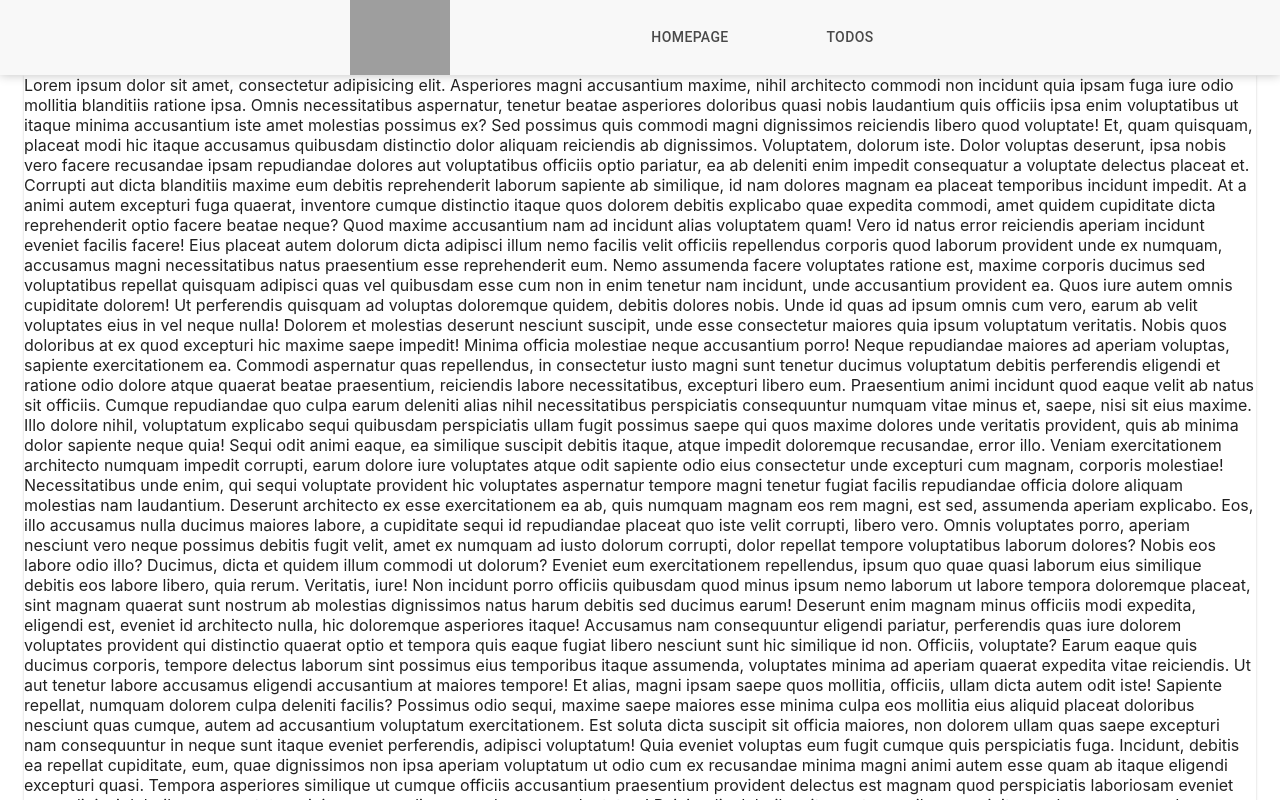
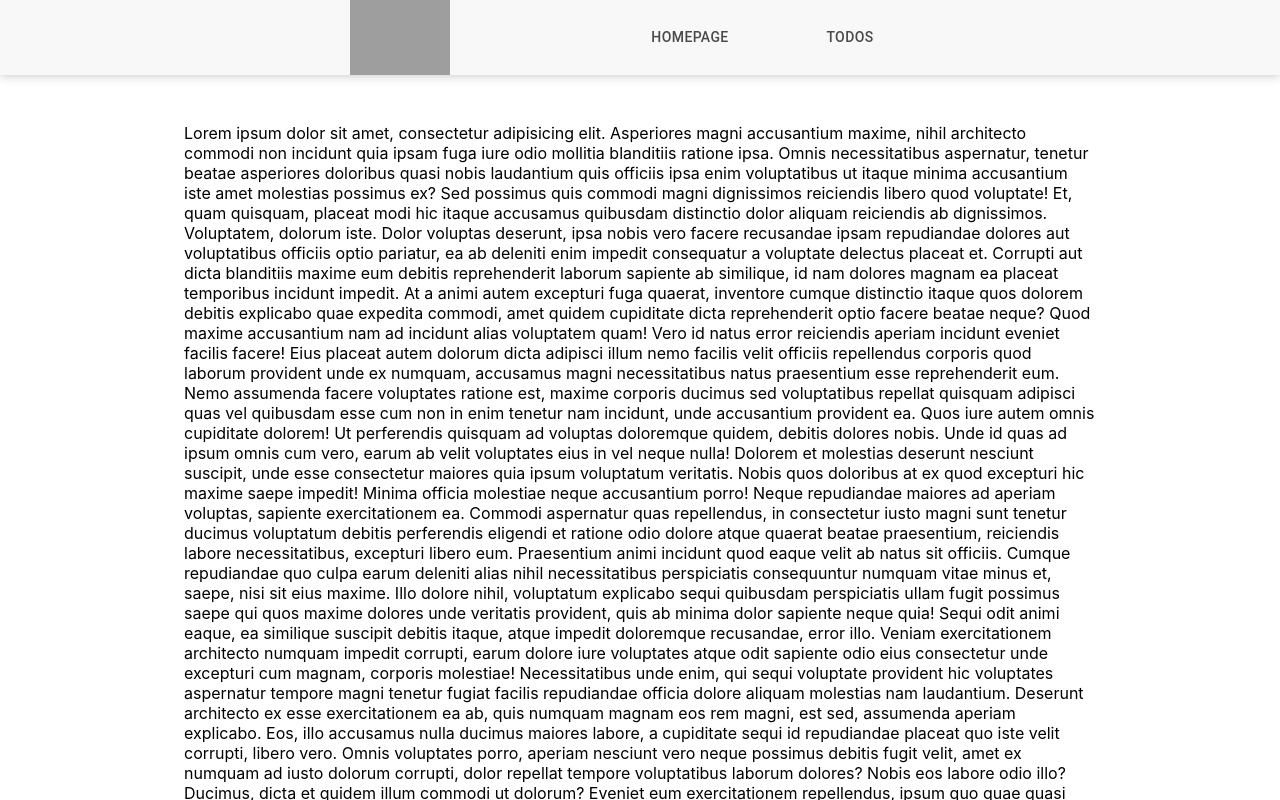
Before and after one commit to ArtVoronov/react-shuttle-dyplom, a React (Create React App) app: page / in a window 1280 px wide. Shown: the top 800 px of the page. Built offline with nearby package versions, Linux system fonts and the light colour scheme; grey boxes are pictures that could not be loaded.

Commit message:
a little bit of fixes

```diff
--- a/src/App.js
+++ b/src/App.js
@@ -1,25 +1,18 @@
-import { BrowserRouter } from "react-router-dom";
+import { BrowserRouter, Router } from "react-router-dom";
 import "./App.css";
 import Header from "./components/header";
 import navPages from "./data/pages.json";
 import styles from "./App.module.css";
 import Routes from "./routes";
-import { Box, Container } from "@material-ui/core";
+import Layout from "./layout";
 
 function App() {
   return (
     <BrowserRouter>
       <Header navPages={navPages} />
-      <Container maxWidth="lg">
-        <Box
-          className={styles.container}
-          display="flex"
-          justifyContent="center"
-          flexDirection="column"
-        >
-          <Routes />
-        </Box>
-      </Container>
+      <Layout size="md">
+        <Routes />
+      </Layout>
     </BrowserRouter>
   );
 }
--- a/src/components/todos-list/index.js
+++ b/src/components/todos-list/index.js
@@ -61,7 +61,4 @@ const TodosList = () => {
   );
 };
 
-// const mapStateToProps = (state) => ({ todos: state });
-
-// export default connect(mapStateToProps)(TodosList);
 export default TodosList;
--- a/src/index.css
+++ b/src/index.css
@@ -26,12 +26,13 @@ code {
 }
 
 .router-animation-exit{
-  opacity: 1;
+  opacity: 0;
+  top: 0;
 }
 
 .router-animation-exit-active{
   position: absolute;
   top: 100%;
   opacity: 0;
-  transition: all 300ms ease-in;
+  transition: opacity 300ms ease-in;
 }
--- a/src/layout/index.js
+++ b/src/layout/index.js
@@ -0,0 +1,25 @@
+import styles from "./index.module.css";
+import PropTypes from "prop-types";
+import Box from "@material-ui/core/Box";
+import Container from "@material-ui/core/Container";
+
+const Layout = ({ children, size, direction = "column" }) => {
+  return (
+    <Container maxWidth={size} className={styles.container}>
+      <Box
+        display="flex"
+        justifyContent="center"
+        flexDirection={direction}
+        className={styles.box}
+      >
+        {children}
+      </Box>
+    </Container>
+  );
+};
+
+export default Layout;
+
+Layout.propTypes = {
+  children: PropTypes.node.isRequired,
+};
--- a/src/layout/index.module.css
+++ b/src/layout/index.module.css
@@ -0,0 +1,4 @@
+.container{
+    margin-top: 2em;
+
+}
--- a/src/pages/home/index.js
+++ b/src/pages/home/index.js
@@ -1,8 +1,6 @@
-import { Paper } from "@material-ui/core";
-
 const HomePage = () => {
   return (
-    <Paper square>
+    <p>
       Lorem ipsum dolor sit amet, consectetur adipisicing elit. Asperiores magni
       accusantium maxime, nihil architecto commodi non incidunt quia ipsam fuga
       iure odio mollitia blanditiis ratione ipsa. Omnis necessitatibus
@@ -109,7 +107,7 @@ const HomePage = () => {
       quis nihil. Ducimus minima architecto consequatur aperiam quis repudiandae
       quasi. Ducimus placeat, qui mollitia eaque cupiditate quo. Soluta
       distinctio odit nemo excepturi ex, nam tempora!
-    </Paper>
+    </p>
   );
 };
 
```
Also changed, not shown: src/routes.js (+6 -2 lines).
